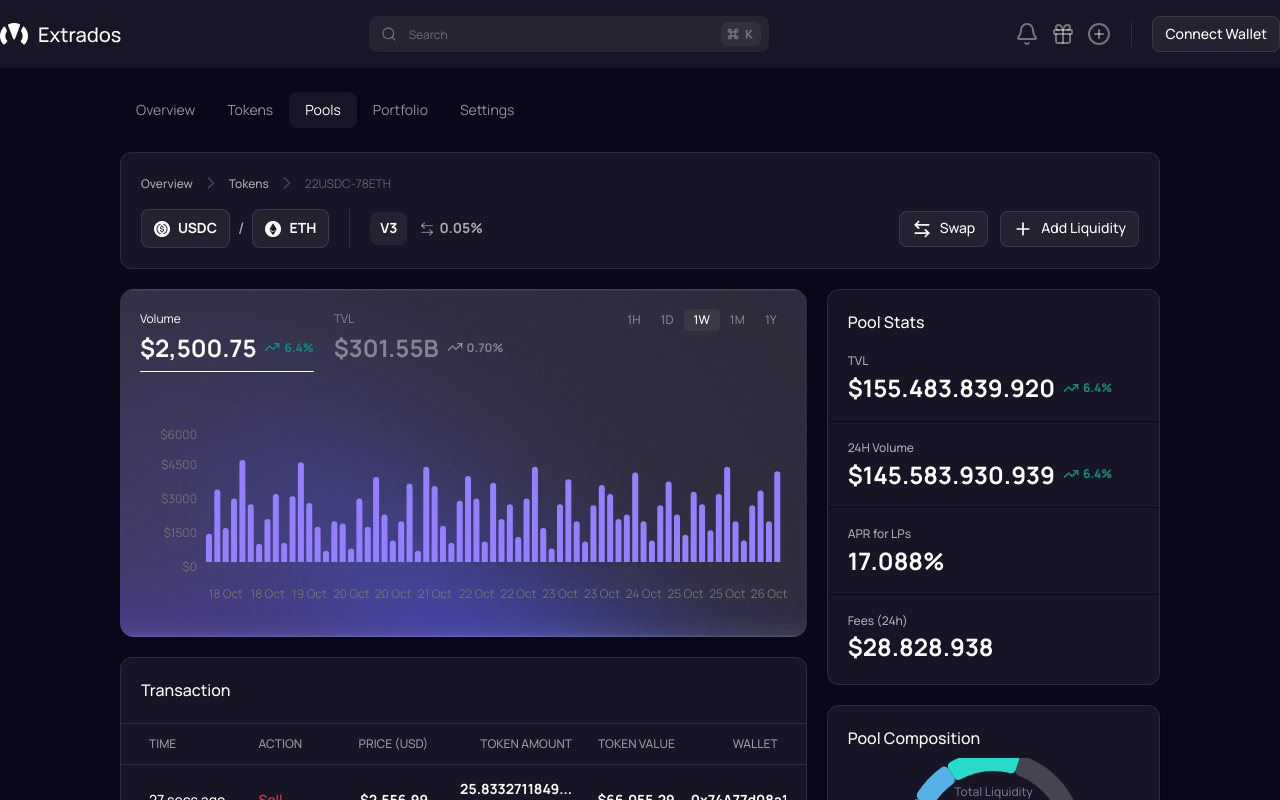
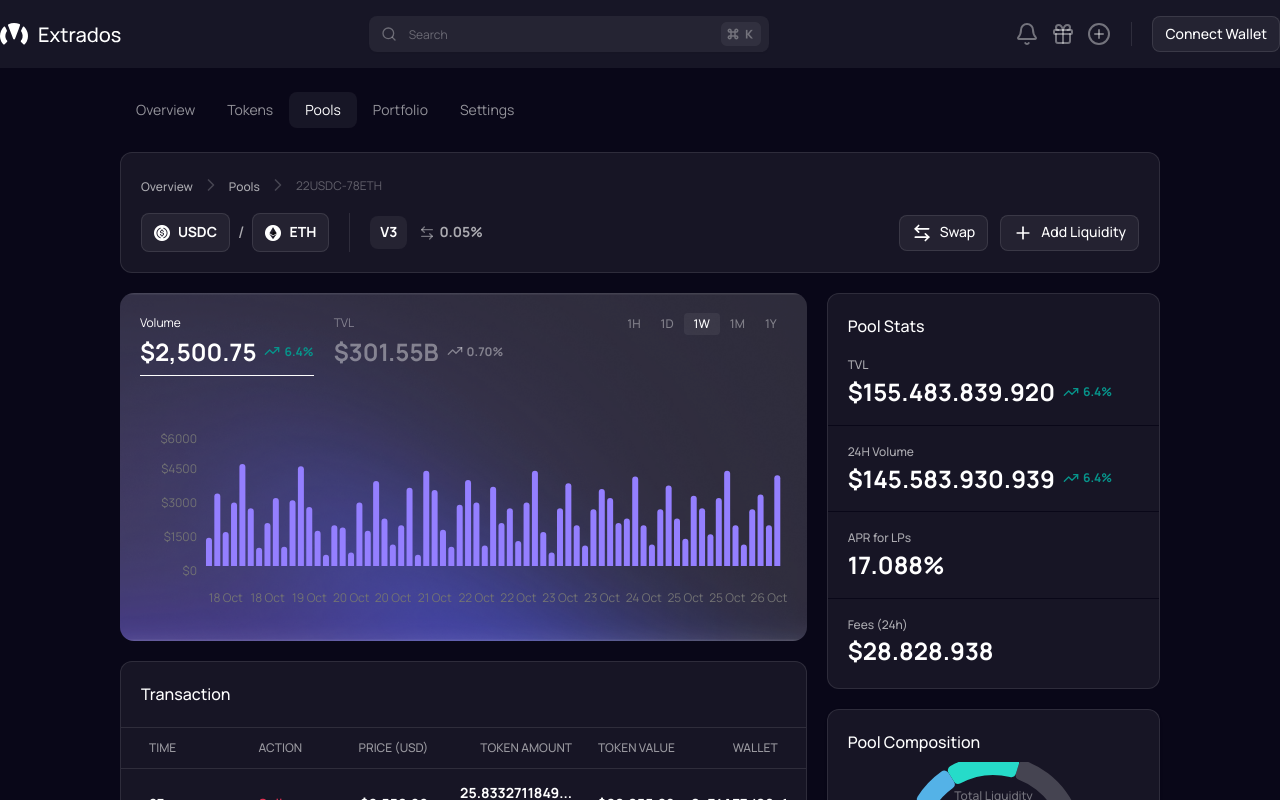
Before and after one commit to azkaanasiyya/extrados, a React (Vite) app: page /pools/details in a window 1280 px wide. Shown: the top 800 px of the page. Built offline with nearby package versions, Linux system fonts and the light colour scheme.

Commit message:
feat: add link to another page

```diff
--- a/src/components/pooldetail/price.tsx
+++ b/src/components/pooldetail/price.tsx
@@ -3,14 +3,19 @@ import usdc from "@/assets/pools/usdc.png";
 import eth from "@/assets/pools/ethp.png";
 import { Button } from "../ui/button";
 import AddLiquidity from "@/pages/addliquidity";
+import { Link } from "react-router-dom";
 
 export default function PricePoolDetail() {
     return (
         <div className="bg-white-neutral-900 p-5 rounded-[12px] border border-white-neutral-800 w-full flex flex-col gap-4">
             <div className="flex flex-row items-center gap-2">
-                <span className="text-[12px] leading-[165%] font-medium text-white-neutral-300">Overview</span>
+                <Link to={`/`} className="cursor-pointer">
+                    <span className="text-[12px] leading-[165%] font-medium text-white-neutral-300">Overview</span>
+                </Link>
                 <ChevronRight className="size-5 text-white-neutral-700" />
-                <span className="text-[12px] leading-[165%] font-medium text-white-neutral-300">Tokens</span>
+                <Link to={`/pools`} className="cursor-pointer">
+                    <span className="text-[12px] leading-[165%] font-medium text-white-neutral-300">Pools</span>
+                </Link>
                 <ChevronRight className="size-5 text-white-neutral-700" />
                 <span className="text-[12px] leading-[165%] text-white-neutral-600">22USDC-78ETH</span>
             </div>
--- a/src/components/tokendetail/price.tsx
+++ b/src/components/tokendetail/price.tsx
@@ -4,14 +4,19 @@ import { Button } from "../ui/button";
 import share from "@/assets/token/share.png";
 import www from "@/assets/token/www.png";
 import search from "@/assets/token/search.png"
+import { Link } from "react-router-dom";
 
 export default function PriceTokenDetail() {
     return (
         <div className="bg-white-neutral-900 p-5 rounded-[12px] border border-white-neutral-800 w-full flex flex-col gap-4">
             <div className="flex flex-row items-center gap-2">
-                <span className="text-[12px] leading-[165%] font-medium text-white-neutral-300">Overview</span>
+                <Link to={`/`} className="cursor-pointer">
+                    <span className="text-[12px] leading-[165%] font-medium text-white-neutral-300">Overview</span>
+                </Link>
                 <ChevronRight className="size-5 text-white-neutral-700" />
-                <span className="text-[12px] leading-[165%] font-medium text-white-neutral-300">Tokens</span>
+                <Link to={`/tokens`} className="cursor-pointer">
+                    <span className="text-[12px] leading-[165%] font-medium text-white-neutral-300">Tokens</span>
+                </Link>
                 <ChevronRight className="size-5 text-white-neutral-700" />
                 <span className="text-[12px] leading-[165%] text-white-neutral-600">Ethereum</span>
             </div>
```
